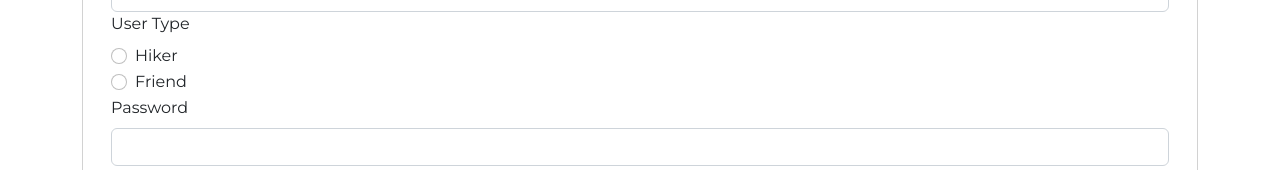
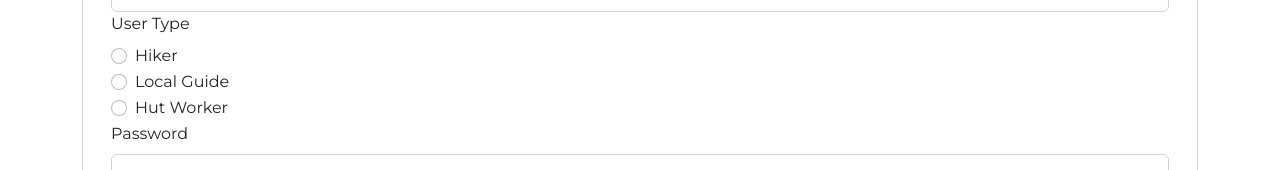
Before and after one commit to Polito-SE2-Team14/HikeTracker, a React (Create React App) app in the folder client/: page /registration in a window 1280 px wide. Shown: the part 478-648 px from the top of the page. Built offline with nearby package versions, Linux system fonts and the light colour scheme; no server answers.

Commit message:
fixed registration buttons

```diff
--- a/client/src/App.js
+++ b/client/src/App.js
@@ -29,6 +29,7 @@ function App() {
 					setUser(currentUser);
 					setLoggedIn(true);
 					setUserType(currentUser.type);
+					console.log("user", user)
 				}
 			} catch (error) {
 				console.log(error);
--- a/client/src/components/RegistrationForm.js
+++ b/client/src/components/RegistrationForm.js
@@ -87,7 +87,8 @@ export function RegistrationForm(props) {
 						<Form.Group>
 							<Form.Label>User Type</Form.Label>
 							<Form.Check type='radio' name='type' label='Hiker' value='hiker' onClick={ev => setType(ev.target.value)} />
-							<Form.Check type='radio' name='type' label='Friend' value='friend' onClick={ev => setType(ev.target.value)} />
+							<Form.Check type='radio' name='type' label='Local Guide' value='localGuide' onClick={ev => setType(ev.target.value)} />
+							<Form.Check type='radio' name='type' label='Hut Worker' value='hutWorker' onClick={ev => setType(ev.target.value)} />
 						</Form.Group>
 						<Form.Group controlId='password'>
 							<Form.Label>Password</Form.Label>
--- a/client/src/pages/HikesPage.js
+++ b/client/src/pages/HikesPage.js
@@ -68,6 +68,8 @@ export function HikesPage(props) {
 		setHikes(filterAllHikes(hikes, filters));
 	}, [filters]);
 
+
+
 	return (
 		<>
 			{loading ? (
@@ -84,7 +86,7 @@ export function HikesPage(props) {
 								<FontAwesomeIcon icon={faFilter} /> Apply filters
 							</Button>
 						</Col>
-						{props.user.type === "Local guide" ? (
+						{props.user.type === "localGuide" ? (
 							<Col className="text-end">
 								<Button variant="success" onClick={handleShowHikeForm}>
 									<FontAwesomeIcon icon={faPlus} /> New Hike
--- a/client/src/pages/RegistrationPage.js
+++ b/client/src/pages/RegistrationPage.js
@@ -18,7 +18,7 @@ export function RegistrationPage(props) {
 		let res = await UserAPI.Register(credentials);
 
 		if (res === true) {
-			props.setLoggedIn(true);
+			//props.setLoggedIn(true);
 			navigate('/');
 
 			return true;
```
Also changed, not shown: 2 other files (tests, documents, lock files or other folders).
